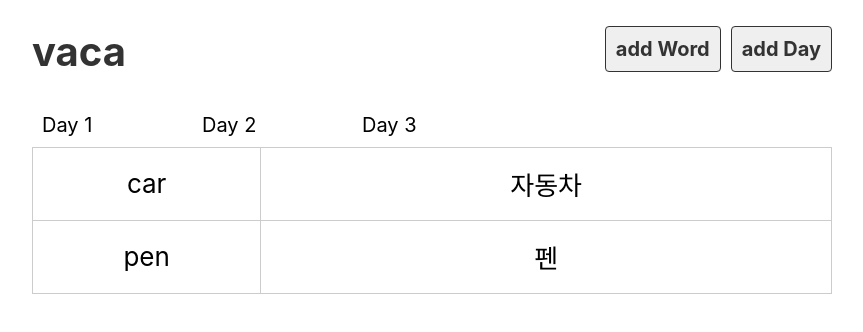
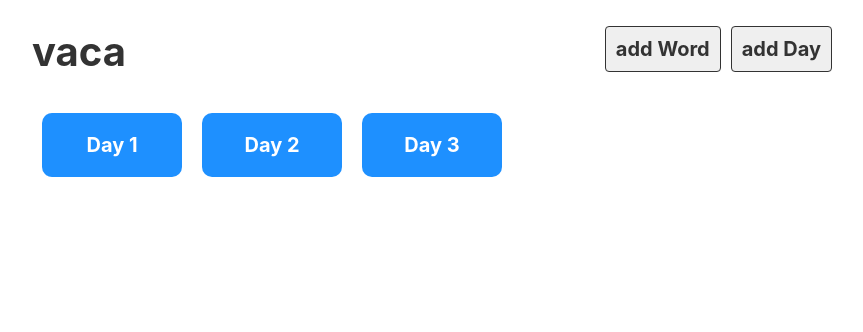
Before and after one commit to mygirok/react_start, a React (Create React App) app in the folder voca/: page / in a window 1280 px wide. Shown: the top 332 px of the page, without its empty margins (208-1071 px from the left). Built offline with nearby package versions, Linux system fonts and the light colour scheme.

Commit message:
react-router-dom

```diff
--- a/voca/package.json
+++ b/voca/package.json
@@ -8,6 +8,7 @@
     "@testing-library/user-event": "^12.8.3",
     "react": "^17.0.2",
     "react-dom": "^17.0.2",
+    "react-router-dom": "^5.3.0",
     "react-scripts": "4.0.3",
     "web-vitals": "^1.1.2"
   },
--- a/voca/src/App.js
+++ b/voca/src/App.js
@@ -1,14 +1,26 @@
 import Header from "./component/Header";
 import DayList from "./component/DayList";
 import Day from "./component/Day";
-
+import {BrowserRouter, Route, Switch} from "react-router-dom";
+import EmptyPage from "./component/EmptyPage";
 function App() {
   return (
-    <div className="App">
-      <Header />
-      <DayList />
-      <Day />
-    </div>
+    <BrowserRouter>
+      <div className="App">
+        <Header />
+        <Switch>
+          <Route exact path="/">
+            <DayList />
+          </Route>
+          <Route path="/day/:day">
+           <Day />
+          </Route>
+          <Route>
+            <EmptyPage />
+          </Route>
+        </Switch>
+      </div>
+    </BrowserRouter>
   );
 }
 
--- a/voca/src/component/Day.js
+++ b/voca/src/component/Day.js
@@ -1,14 +1,17 @@
 import dummy from "../db/data.json";
+import { useParams } from "react-router-dom";
 
 export default function Day() {
     // dummy.words
-    const day = 2;
+    const { day } = useParams();
     const wordList = dummy.words.filter(word => (
-        word.day === day
+        word.day === Number(day)
     ))
 
-    console.log(wordList);
-    return <>
+
+    return (
+        <>
+            <h2>Day {day}</h2>
             <table>
                 <tbody>
                     {wordList.map(word => (
@@ -20,4 +23,5 @@ export default function Day() {
                 </tbody>
             </table>
         </>
+    );
 }
--- a/voca/src/component/DayList.js
+++ b/voca/src/component/DayList.js
@@ -1,11 +1,14 @@
-import { isCompositeComponent } from "react-dom/test-utils";
+import { Link } from "react-router-dom";
 import dummy from "../db/data.json"
+
+
 export default function DayList() {
-    console.log(dummy);
     return (
         <ul className="list_day">
             {dummy.days.map(day => (
-                <li key={day.id}>Day {day.day}</li>
+                <li key={day.id}>
+                    <Link to={`/day/${day.day}`}>Day {day.day}</Link>
+                </li>
             ))}
         </ul>
     );
--- /dev/null
+++ b/voca/src/component/EmptyPage.js
@@ -0,0 +1,10 @@
+import { Link } from "react-router-dom";
+
+export default function EmptyPage() {
+    return (
+        <>
+            <h2>It's a wrong approach.</h2>
+            <Link to="/">back</Link>
+        </>
+    );
+}
--- a/voca/src/component/Header.js
+++ b/voca/src/component/Header.js
@@ -1,8 +1,10 @@
+import {Link} from "react-router-dom";
+
 export default function Header() {
     return (
         <div className="header">
             <h1>
-                <a href="/">vaca</a>
+                <Link to="/">vaca</Link>
             </h1>
             <div className="menu">
                 <a href="#x" className="link">
```
Also changed, not shown: 1 other file (tests, documents, lock files or other folders). Lines whose indentation alone changed are shown as unchanged.
